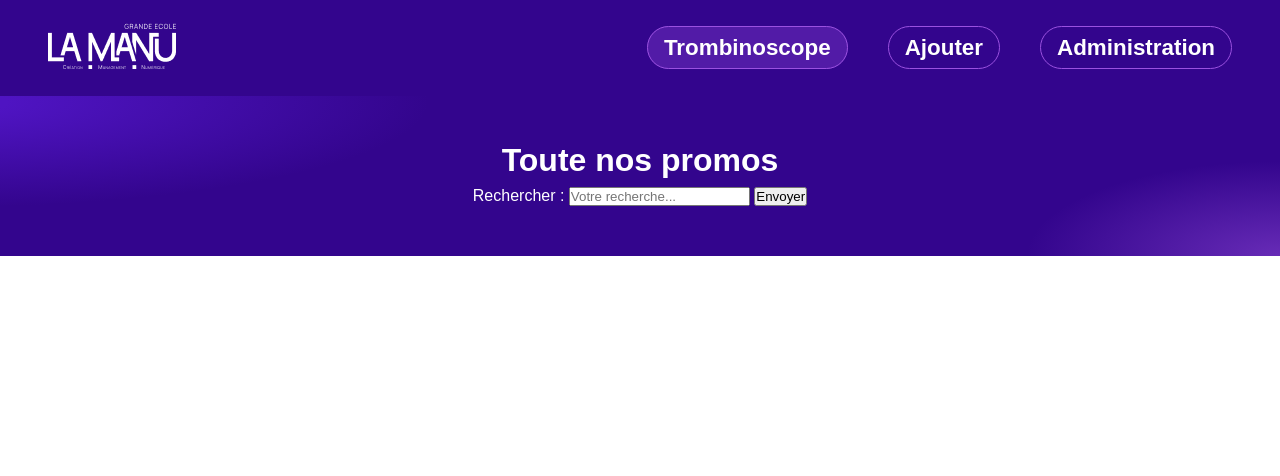
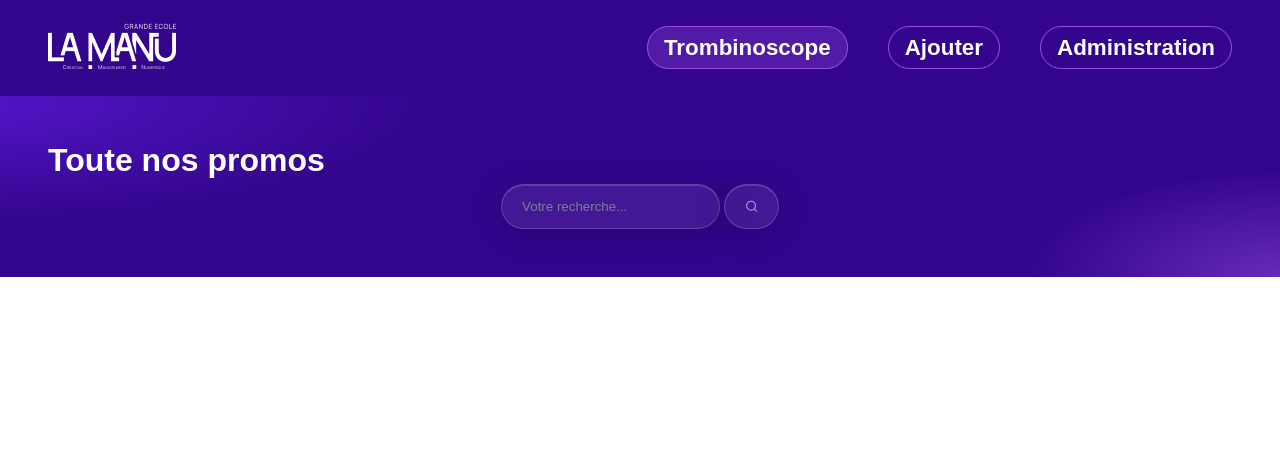
Before and after one commit to MarchandBaptiste/Trombinoscope, a PHP site: page /source/pages/search.php in a window 1280 px wide. Shown: the top 476 px of the page. Run offline with PHP 8.4, Linux system fonts and the light colour scheme; data that the repository does not hold is empty; some libraries are stand-ins or nearby versions.

Commit message:
ajout de la structure sur la page de recherche

```diff
--- a/source/pages/search.php
+++ b/source/pages/search.php
@@ -8,11 +8,12 @@ if ($_SERVER['REQUEST_METHOD'] === 'GET') {
 
 ?>
 <div class="upper-band">
+    <div>
         <h1>Toute nos promos</h1>
-    <form action="" method="get">
-        <label for="">Rechercher : </label>
-        <input type="text" name="search" value="<?= $search ?>" placeholder="Votre recherche...">
-        <button type="submit">Envoyer</button>
+    </div>
+    <form action="" method="get" class="search">
+        <input type="text" name="search" id="search" value="<?= htmlspecialchars($search) ?>" placeholder="Votre recherche...">
+        <button type="submit"><i class="ri-search-line"></i></button>
     </form>
 </div>
 <section>
```
Lines whose indentation alone changed are shown as unchanged.
